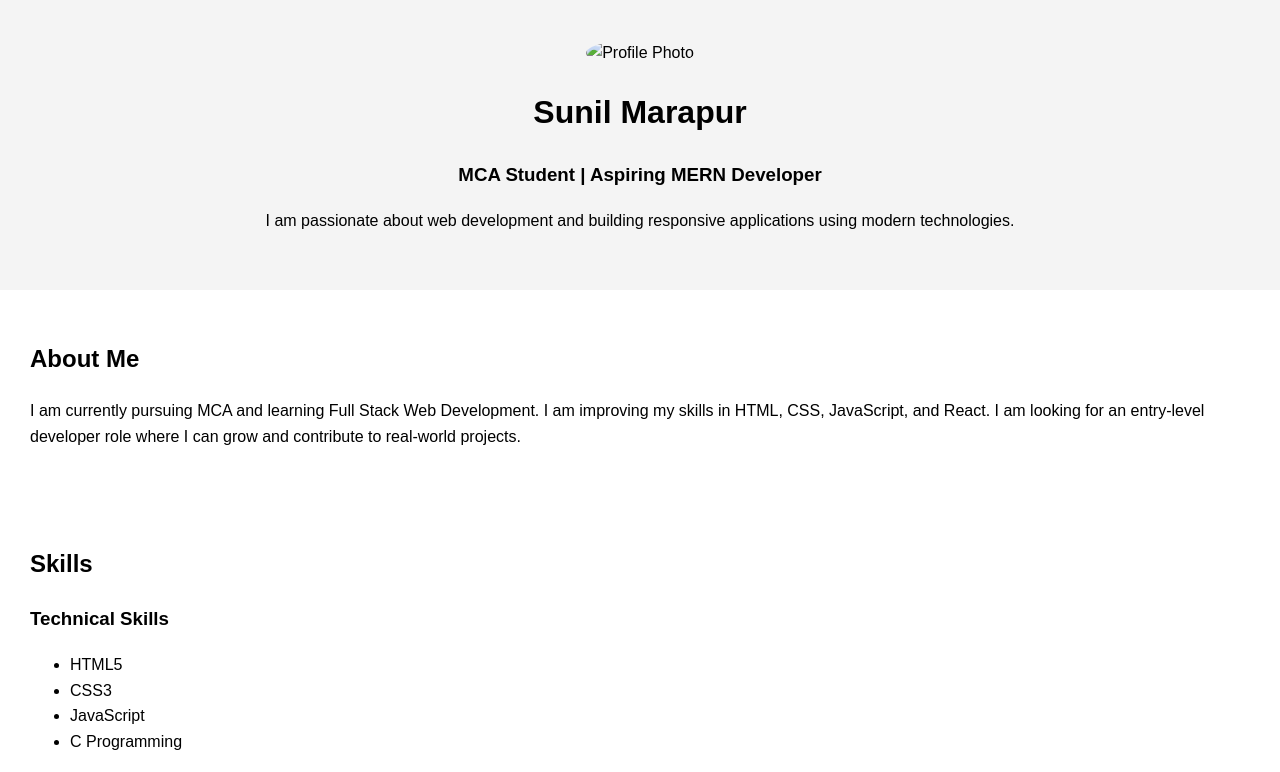
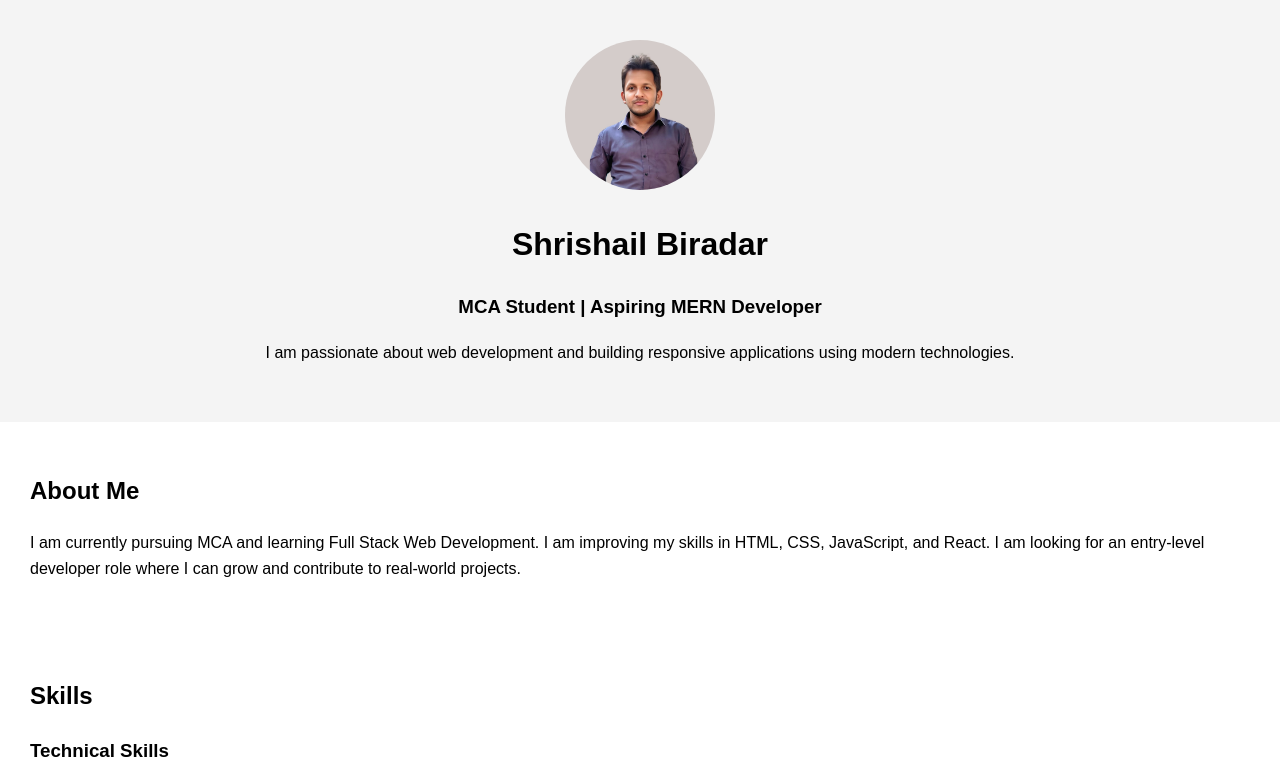
Before and after one commit to biradarshrishail46/portfolio, a plain HTML site: page index.html in a window 1280 px wide. Shown: the top 772 px of the page. Drawn offline with Linux system fonts and the light colour scheme.

Commit message:
Image Added

```diff
--- a/index.html
+++ b/index.html
@@ -9,8 +9,9 @@
 <body>
 
 <header class="hero">
-    <img src="images/profile.jpg" alt="Profile Photo" class="profile-img">
-    <h1>Sunil Marapur</h1>
+    <img src="images/profile.jpeg" alt="Profile Photo" class="profile-img">
+    <h1>Shrishail Biradar
+    </h1>
     <h3>MCA Student | Aspiring MERN Developer</h3>
     <p>I am passionate about web development and building responsive
         applications using modern technologies.</p>
```
Also changed, not shown: images/profile.jpeg (renamed from images/profile.jpeg.jpeg).
